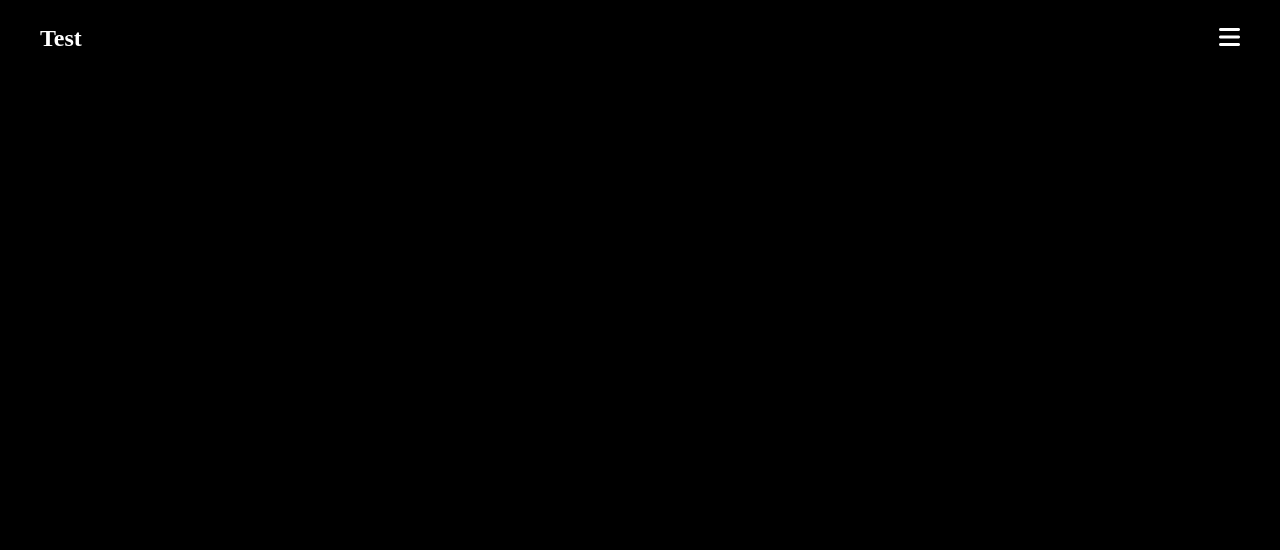
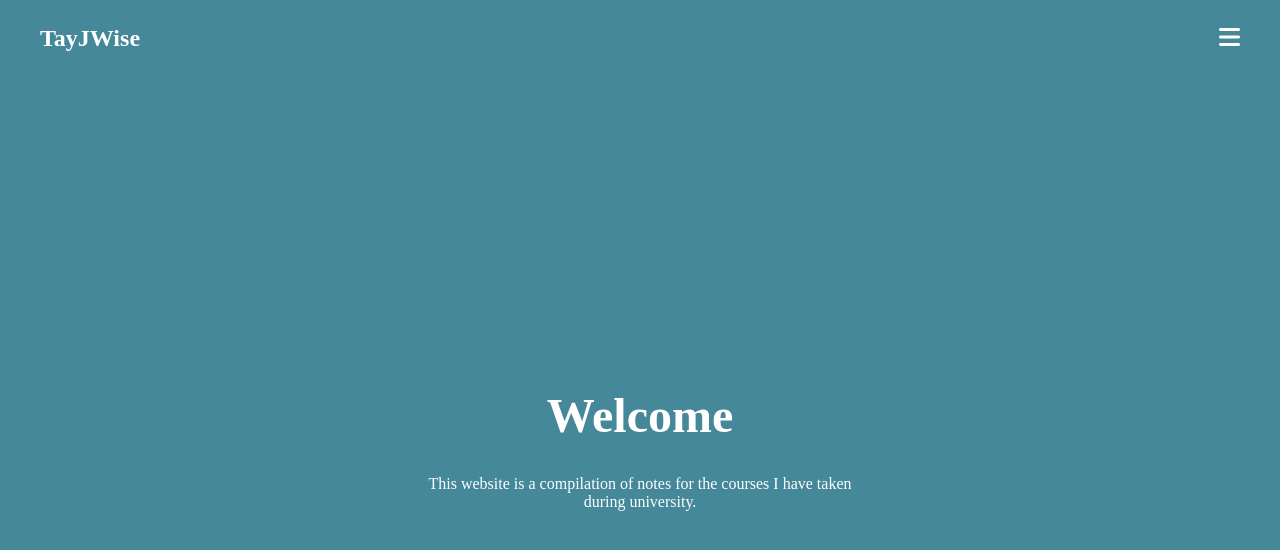
Before and after one commit to TayJWise/notes-website, a plain HTML site: page index.html in a window 1280 px wide. Drawn offline with Linux system fonts and the light colour scheme.

Commit message:
changed background color

```diff
--- a/index.html
+++ b/index.html
@@ -13,7 +13,7 @@
     <header>
         <div class="navbar">
             <div class="logo">
-                <a href="#">Test</a>
+                <a href="#">TayJWise</a>
             </div>
             <ul class="links">
                 <li><a href="Home">Home</a></li>
@@ -29,9 +29,20 @@
             <li><a href="Home">Home</a></li>
             <li><a href="Statistics">Statistics</a></li>
             <li><a href="Computer_Organization">Computer Organization</a></li>
-            <li><a href="#" class="action_btn">Get Started</a></li>
+            <li><a href="Computer_Organization">Principles of Programming Languages</a></li>
+            <li><a href="#" class="action_btn">Games</a></li>
         </div>
     </header>
+
+    <main>
+        <section id="hero">
+            <h1>Welcome</h1>
+            <p>
+            This website is a compilation of notes for the courses I have taken <br />
+            during university.
+            </p>
+        </section>
+    </main>
 
     <script>
         const toggleBtn = document.querySelector('.toggle_btn')
@@ -49,14 +60,6 @@
 
     </script>
 
-    <section class="header">
-        <div class="header-container">
-            <div class="centered">
-                <h1>Welcome</h1>
-                <p></p>
-            </div>
-        </div>
-
     </section>
 </body>
 </html>
--- a/style.css
+++ b/style.css
@@ -1,4 +1,4 @@
-.navbar{
+.navbar {
   width: 100%;
   height: 60px;
   max-width: 1200px;
@@ -8,59 +8,50 @@
   justify-content: space-between;
 }
 
-.header-container{
-    text-align: center;
-    font-size: 5vw;
-}
-
-.centered{
-    text-align: center;
-}
-
-body{
+body {
   height: 100vh;
-    background-color: #000;
+  background-color: #489;
   background-size: cover;
   background-position: center;
 }
 
-li{
+li {
   list-style: none;
 }
 
-a{
+a {
   text-decoration: none;
   color: #fff;
   font-size: 1rem;
 }
 
-a:hover{
+a:hover {
   color: pink;
 }
 
-header{
+header {
   position: relative;
   padding: 0 2rem;
 }
 
-.navbar .logo a{
+.navbar .logo a {
   font-size: 1.5rem;
   font-weight: bold;
 }
 
-.navbar .links{
+.navbar .links {
   display: flex;
   gap: 2rem;
 }
 
-.navbar .toggle_btn{
+.navbar .toggle_btn {
   color: #fff;
   font-size: 1.5rem;
   cursor: pointer;
   display: none;
 }
 
-.action_btn{
+.action_btn {
   background-color: pink;
   color: #fff;
   padding: 0.5rem 1rem;
@@ -73,16 +64,16 @@ header{
   transition: scale 0.2 ease;
 }
 
-.action_btn:hover{
+.action_btn:hover {
   scale: 1.05;
   color: #fff;
 }
 
-.action_btn:active{
+.action_btn:active {
   scale: 0.95;
 }
 
-.dropdown_menu{
+.dropdown_menu {
   display: none;
   position: absolute;
   right: 2rem;
@@ -93,37 +84,59 @@ header{
   backdrop-filter: blur(15px);
   border-radius: 10px;
   overflow: hidden;
-    transition: height .2s cubic-bezier(0.175, 0.885, 0.32, 1.275);
+  transition: height 0.2s cubic-bezier(0.175, 0.885, 0.32, 1.275);
 }
 
-.dropdown_menu.open{
+.dropdown_menu.open {
   height: 240px;
 }
 
-.dropdown_menu li{
+.dropdown_menu li {
   padding: 0.7rem;
   display: flex;
   align-items: center;
   justify-content: center;
 }
 
-.dropdown_menu .action_btn{
+.dropdown_menu .action_btn {
   width: 100%;
   display: flex;
   justify-content: center;
 }
 
-@media(min-width: 0px){
+section#hero{
+    height: calc(100vh - 60px);
+    display: flex;
+    flex-direction: column;
+    align-items: center;
+    justify-content: center;
+    text-align: center;
+    color: #fff;
+}
+
+#hero h1{
+    font-size: 3rem;
+    margin-bottom: 1rem;
+}
+
+@media (max-width: 1281px) {
   .navbar .links,
   .navbar .action_btn {
     display: none;
   }
 
-    .navbar .toggle_btn{
+  .navbar .toggle_btn {
     display: block;
   }
 
-    .dropdown_menu{
+  .dropdown_menu {
     display: block;
   }
 }
+
+@media (max-width: 576px) {
+  .dropdown_menu {
+    left: 2rem;
+    width: unset;
+  }
+}
```
Lines whose indentation alone changed are shown as unchanged.
